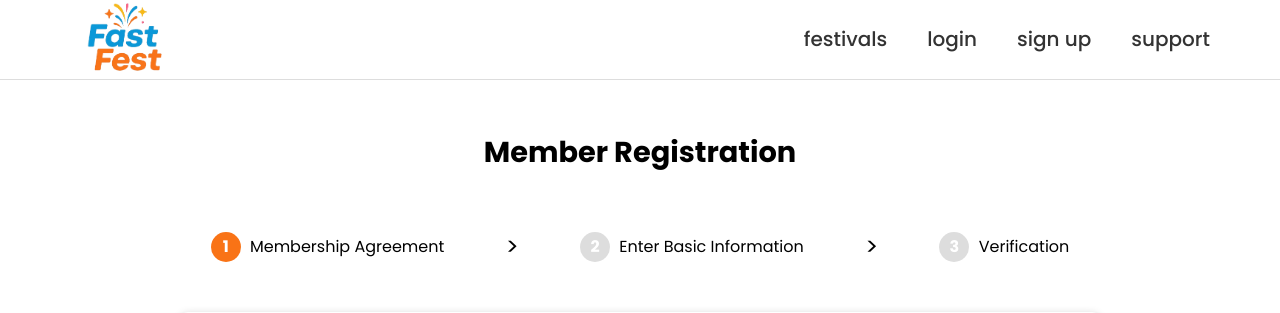
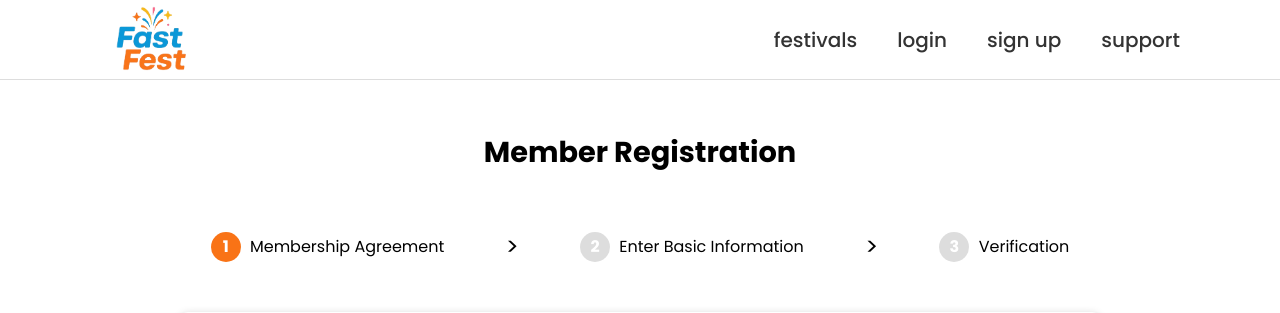
Before and after one commit to 321qas/Project, a Django app: page /accounts/signup/terms/ in a window 1280 px wide. Shown: the top 313 px of the page. Run offline with Django 5.2, Linux system fonts and the light colour scheme.

Commit message:
메인 헤더 푸터 수정

```diff
--- a/home/templates/footer.html
+++ b/home/templates/footer.html
@@ -1,9 +1,7 @@
     <div id="footer">
-        {% comment %}
         <div id="ldMode">
             <button type="button" class="ldBtn" onclick="ldBtn()">Dark Mode</button>
         </div>
-        {% endcomment %}
         <ul class="footer-links">
             <li><a href="#">Privacy Policy</a></li>
             <li><a href="#">Terms</a></li>
--- a/home/templates/header.html
+++ b/home/templates/header.html
@@ -1,6 +1,6 @@
 <div id="nav">
   <div id="logo">
-    <button type="button" class="logoBtn" onclick="logoBtn()"><img id="logo_img" src="/static/image/logo_transparent_cut.png" alt="로고" ></button>
+    <a href='#'><img id="logo_img" src="/static/image/logo_transparent_cut.png" alt="로고" ></a>
   </div>
 
 
--- a/static/css/header.css
+++ b/static/css/header_no_use.css
@@ -29,33 +29,34 @@
       display: flex;
       justify-content: space-between;
       align-items: center;
-      padding: 0px 70px;
+      padding: 0px 100px;
       background-color: #fff;
       border-bottom: 1px solid #ddd;
-      gap: 0px;
       height: 80px;
-      flex-wrap: wrap;
-
     }
 
     #logo {
-      max-height: 100%;
+      width: 250px;
+      height:100%;
+      display:flex;
+      justify-content: flex-start;
     }
 
-    #logo .logoBtn {
+    #logo a {
+      /*
       font-size: 40px;
       font-weight: bold;
       background: none;
+      */
       cursor: pointer;
-      width: 200px;
-      height: 76px;
-      padding-top: 1;
-      border: none;
-
+      width: fit-content;
+      height: 100%;
+      display:flex;
+      align-items: center;
     }
 
     #logo_img {
-      height: 100%;
+      height: 90%;
     }
 
     /*
@@ -69,17 +70,44 @@
       list-style: none;
       gap: 40px;
       flex-wrap: wrap;
+      align-items: flex-end;
+      border: none;
       line-height: 74px;
-      border: none;
     }
+
+
+    #pageMove li {
+      display: flex;
+      align-items: center;
+    }
+
 
     #pageMove a {
       font-size: 20px;
       text-decoration: none;
       color: #333;
       font-weight: 500;
+      transition: color 0.2s;
+      width: fit-content;
+      position: relative;
     }
 
     #pageMove a:hover {
-      color: #ffb300;
+      color: #ffb300
     }
+
+    #pageMove a::after {
+      content: '';
+      position: absolute;
+      bottom:-3px;
+      left:0;
+      width:0;
+      height:3px;
+      background: linear-gradient(90deg, #ffb300 0%, #4fc3f7 100%);
+      transition: width 0.3s;
+    }
+
+
+    #pageMove a:hover::after {
+      width: 100%;
+    }
--- a/static/css/main.css
+++ b/static/css/main.css
@@ -8,5 +8,5 @@
 
 
 /* 헤더 푸터 */
-@import url('./header.css');
+@import url('./navigation.css');
 @import url('./footer.css');
--- a/static/css/navigation.css
+++ b/static/css/navigation.css
@@ -1,3 +1,6 @@
+
+    @import url('https://fonts.googleapis.com/css2?family=Inter:ital,opsz,wght@0,14..32,100..900;1,14..32,100..900&family=Noto+Sans+KR:wght@100..900&family=Poppins:ital,wght@0,100;0,200;0,300;0,400;0,500;0,600;0,700;0,800;0,900;1,100;1,200;1,300;1,400;1,500;1,600;1,700;1,800;1,900&display=swap');
+
     /* html */
 
     * {
@@ -10,7 +13,6 @@
     html, body {
       height: 100%;
       font-family: "poppins", "Noto Sans KR", sans-serif;
-      background: #f8fafc;
     }
 
     body {
@@ -31,63 +33,81 @@
       padding: 0px 100px;
       background-color: #fff;
       border-bottom: 1px solid #ddd;
-      gap: 0px;
-      height: 98x;
-      flex-wrap: wrap;
-      box-shadow: 0 2px 12px rgba(0,0,0,0.04);
+      height: 80px;
       position: sticky;
       top: 0;
       z-index: 100;
     }
 
-    #logo .logoBtn {
+    #logo {
+      width: fit-content;
+      height:100%;
+      display:flex;
+      justify-content: flex-start;
+      align-items: center;
+      gap: 10px;
+    }
+
+
+    #logo a {
+      /*
       font-size: 40px;
       font-weight: bold;
       background: none;
-      border: none;
+      */
       cursor: pointer;
-      width: 180px;
-      height: 90px;
-      padding: 0;
+      width: fit-content;
+      height: 100%;
       transition: transform 0.15s;
+      display:flex;
+      align-items: center;
 
     }
 
+    #logo span{
+      font-size: 20px;
+      color:#5d5d5d;
+      font-weight: 500;
+    }
+
+    #logo > span > span {
+      font-weight: 600;
+      background: linear-gradient(90deg, #ffb300 0%, #4fc3f7 100%);
+      -webkit-background-clip: text;
+      -webkit-text-fill-color: transparent;
+    }
+
     #logo_img {
-        display: block;
-        width: 100%;
-        height: 60px;
-        object-fit: contain;
-        margin-left: 10px;
+      height: 90%;
     }
 
     #pageMove ul {
       display: flex;
       list-style: none;
-      gap: 48px;
+      gap: 40px;
       flex-wrap: wrap;
       align-items: flex-end;
       border: none;
-      height: 90px;
+      line-height: 74px;
     }
+
 
     #pageMove li {
       display: flex;
-      align-items: flex-end;
-      height: 90px;
+      align-items: center;
 
     }
 
 
+
     #pageMove a {
-      position: relative;
       font-size: 20px;
       text-decoration: none;
-      color: #222;
-      font-weight: 600;
-      letter-spacing: -0.5px;
-      padding: 8px 0 4px 0;
+      color: #333;
+      font-weight: 500;
       transition: color 0.2s;
+      width: fit-content;
+      position: relative;
     }
 
     #pageMove a:hover {
@@ -95,10 +115,16 @@
     }
 
     #pageMove a::after {
-      content: ''; position: absolute; bottom:-3px; left:0; width:0; height:3px;
+      content: '';
+      position: absolute;
+      bottom:-3px;
+      left:0;
+      width:0;
+      height:3px;
       background: linear-gradient(90deg, #ffb300 0%, #4fc3f7 100%);
       transition: width 0.3s;
     }
+
 
     #pageMove a:hover::after {
       width: 100%;
```
Also changed, not shown: home/templates/index.html (+16 -36 lines).
